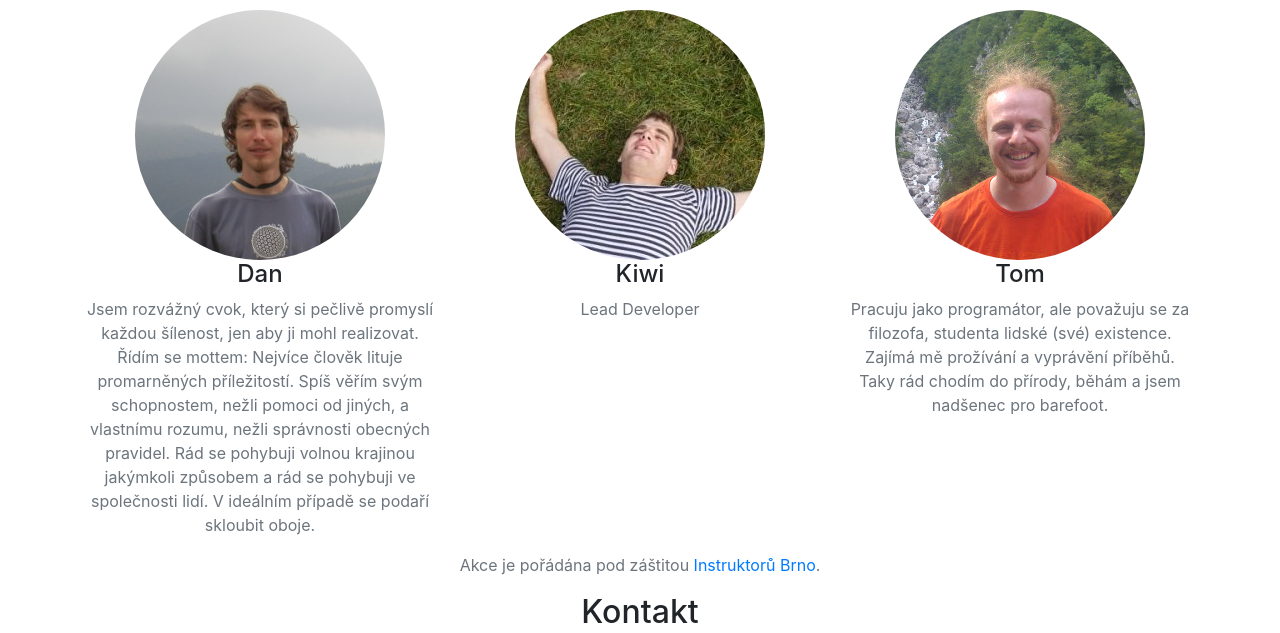
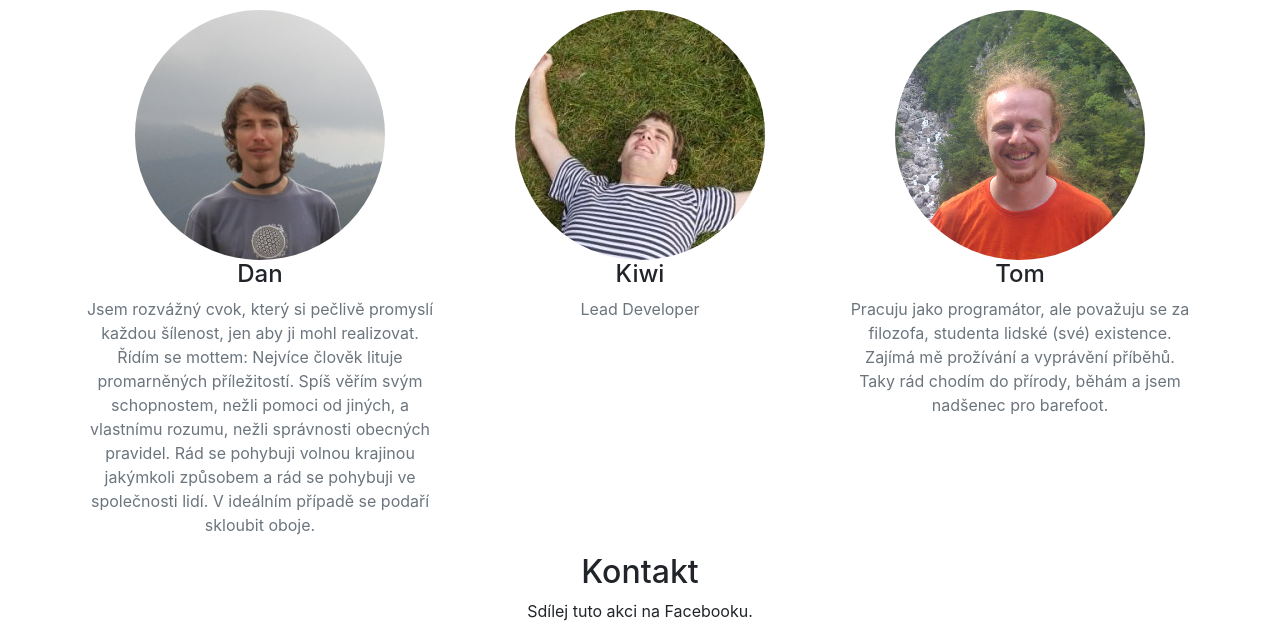
Before and after one commit to tomvej/viceMENE, a website with bundled scripts: page index.html in a window 1280 px wide. Shown: the part 1775-2408 px from the top of the page. Built offline with nearby package versions, Linux system fonts and the light colour scheme; files whose address does not match are found by name.

Commit message:
instruktoři přesunuti do footeru

```diff
--- a/index.html
+++ b/index.html
@@ -203,12 +203,6 @@
             </div>
           </div>
         </div>
-        <!-- TODO přesunout dolů -->
-        <div class="row">
-          <div class="col-lg-8 mx-auto text-center">
-            <p class="large text-muted">Akce je pořádána pod záštitou <a href="http://www.instruktori.cz">Instruktorů Brno</a>.</p>
-          </div>
-        </div>
       </div>
     </section>
 
@@ -235,6 +229,7 @@
     <!-- Footer -->
     <footer>
       <div class="container text-center">
+        <p class="large text-muted">Akce je pořádána pod záštitou <a href="http://www.instruktori.cz">Instruktorů Brno</a>.</p>
         <p>Copyright &copy; víceMÉNĚ 2018</p>
       </div>
     </footer>
```
